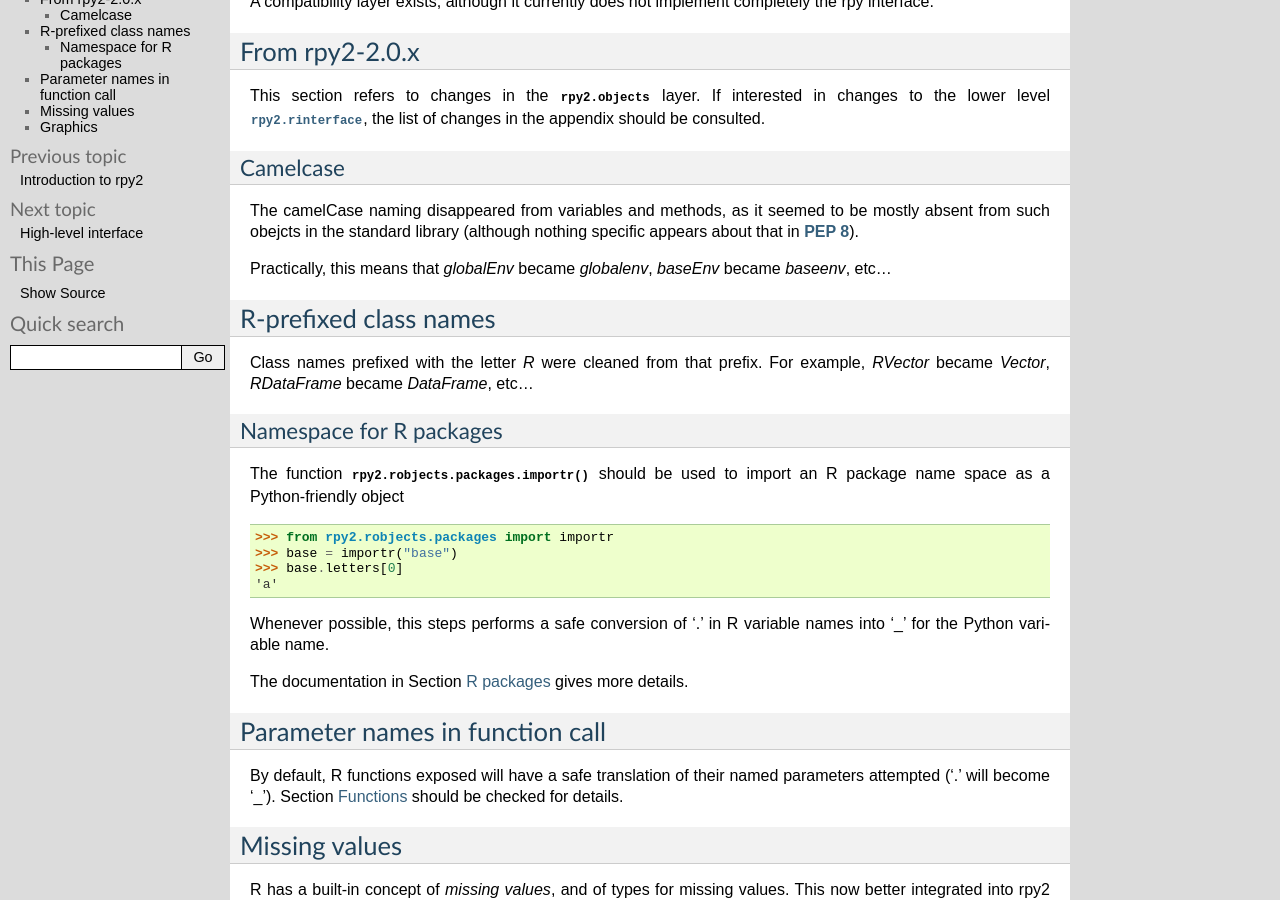
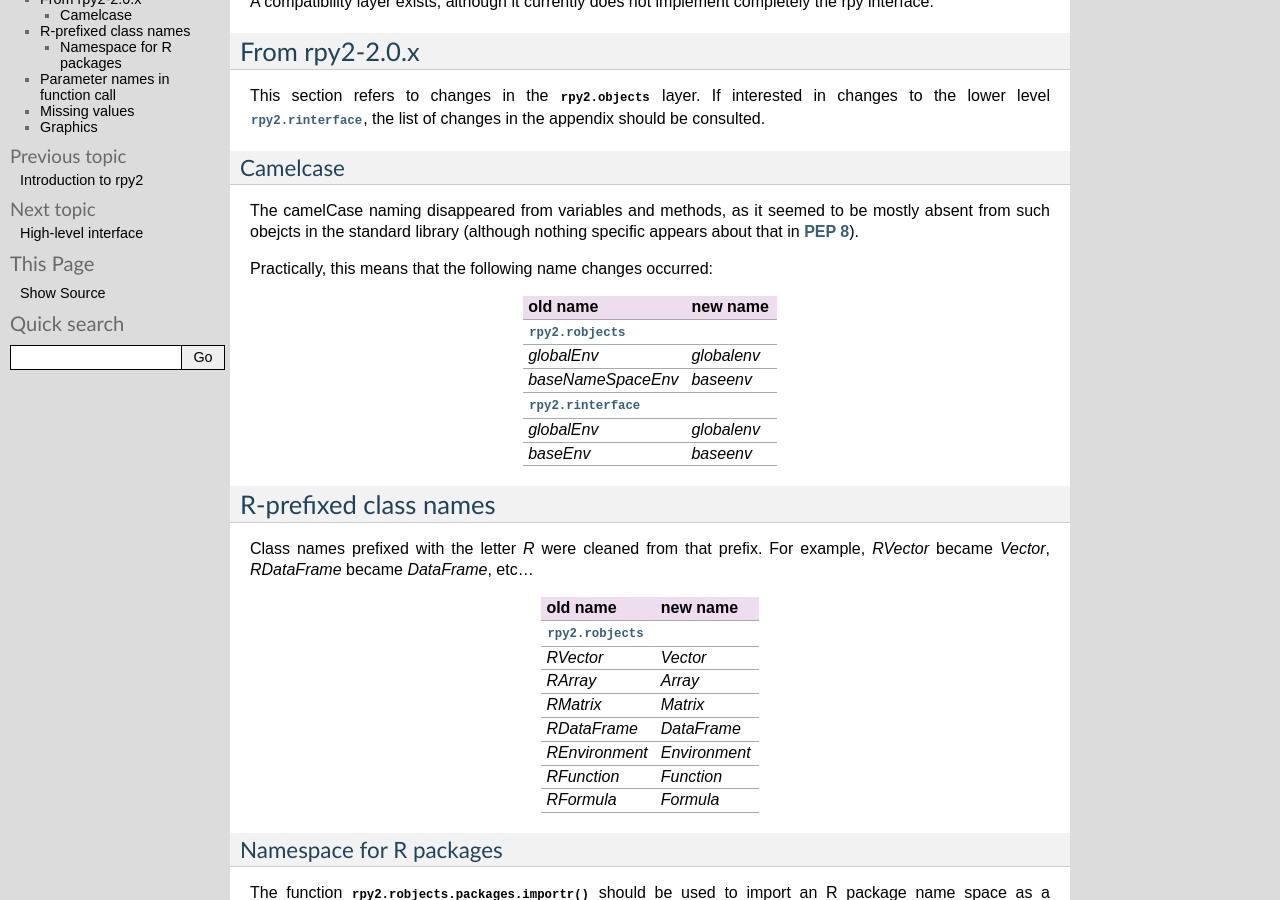
Before and after one commit to rpy2/rpy2, a Sphinx documentation site: the page built from doc/source/porting-to-rpy2.rst, in a window 1280 px wide and 900 px high, scrolled down 268 px. Built offline with Sphinx 7.4.7, drawn with Linux system fonts in a browser that asks for light colours; formulas are drawn with MathJax 3.

Commit message:
doc edit: typo + table of name changes
--HG--
branch : version_2.1.x

```diff
--- a/doc/source/index.rst
+++ b/doc/source/index.rst
@@ -70,7 +70,7 @@ Documentation for rpy2
 
 
    The list of changes across versions can be helpful when
-   upgrading to a newer version for rpy2.
+   upgrading to a newer version of rpy2.
 
    .. toctree::
       :maxdepth: 2
--- a/doc/source/porting-to-rpy2.rst
+++ b/doc/source/porting-to-rpy2.rst
@@ -28,13 +28,51 @@ The camelCase naming disappeared from variables and methods, as it seemed
 to be mostly absent from such obejcts in the standard library
 (although nothing specific appears about that in :pep:`8`).
 
-Practically, this means that `globalEnv` became `globalenv`, `baseEnv` became `baseenv`, etc...
+Practically, this means that the following name changes occurred:
+
++----------------------+-------------+
+| old name             | new name    |
++======================+=============+
+| :mod:`rpy2.robjects`               |
++----------------------+-------------+
+| `globalEnv`          | `globalenv` |
++----------------------+-------------+
+| `baseNameSpaceEnv`   | `baseenv`   |
++----------------------+-------------+
+| :mod:`rpy2.rinterface`             |
++----------------------+-------------+
+| `globalEnv`          | `globalenv` |
++----------------------+-------------+
+| `baseEnv`            | `baseenv`   |
++----------------------+-------------+
+
 
 R-prefixed class names
 ----------------------
 
 Class names prefixed with the letter `R` were cleaned from that prefix.
 For example, `RVector` became `Vector`, `RDataFrame` became `DataFrame`, etc...
+
++---------------+--------------+
+| old name      | new name     |
++===============+==============+
+| :mod:`rpy2.robjects`         |
++---------------+--------------+
+| `RVector`     | `Vector`     |
++---------------+--------------+
+| `RArray`      | `Array`      |
++---------------+--------------+
+| `RMatrix`     | `Matrix`     |
++---------------+--------------+
+| `RDataFrame`  | `DataFrame`  |
++---------------+--------------+
+| `REnvironment`| `Environment`|
++---------------+--------------+
+| `RFunction`   | `Function`   |
++---------------+--------------+
+| `RFormula`    | `Formula`    |
++---------------+--------------+
+
 
 Namespace for R packages
 ^^^^^^^^^^^^^^^^^^^^^^^^
```
